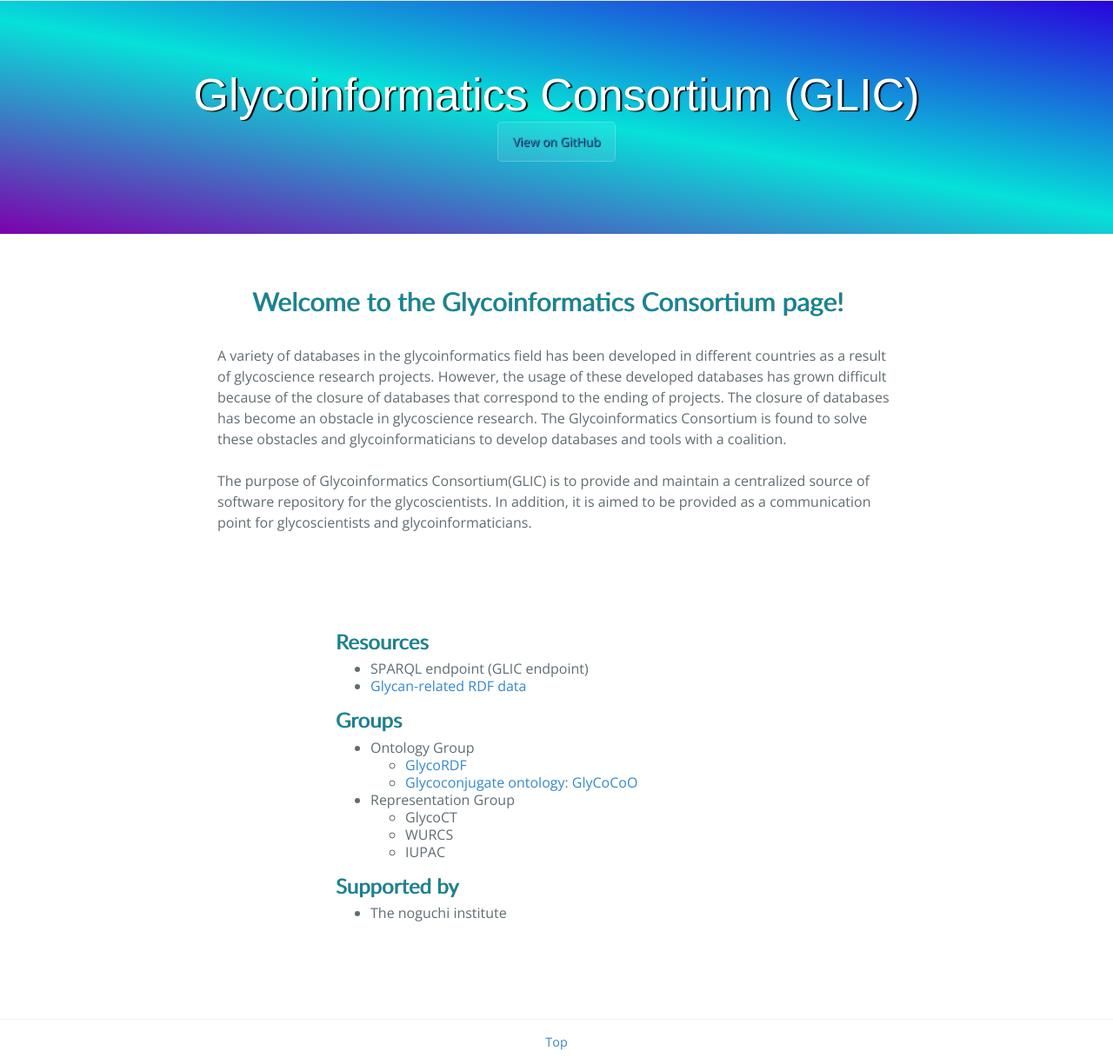
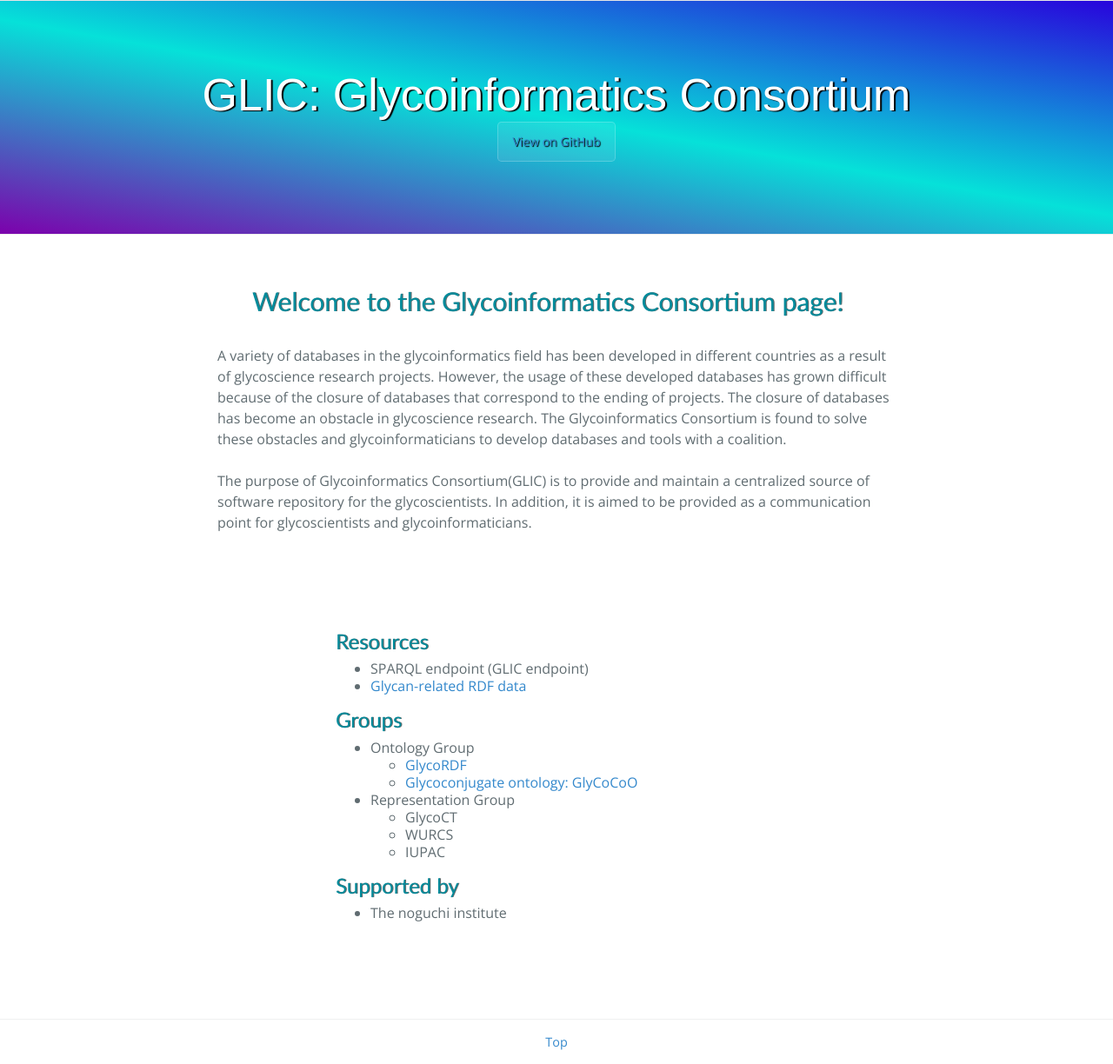
Before and after one commit to glycoinfo/www, a Jekyll site: the page built from index.md, in a window 1280 px wide. Shown: the whole page at 87% size. Built offline with Jekyll 4.4.1, drawn with Linux system fonts in a browser that asks for light colours; nearby versions of some CDN libraries; a script that is not in the unit is left out.

Commit message:
Update top.html

```diff
--- a/_includes/top.html
+++ b/_includes/top.html
@@ -1,2 +1,2 @@
-  <h1 class="project-name">Glycoinformatics Consortium (GLIC)</h1>
+  <h1 class="project-name">GLIC: Glycoinformatics Consortium</h1>
   <a href="https://github.com/glycoinfo/site" class="btn">View on GitHub</a>
```
